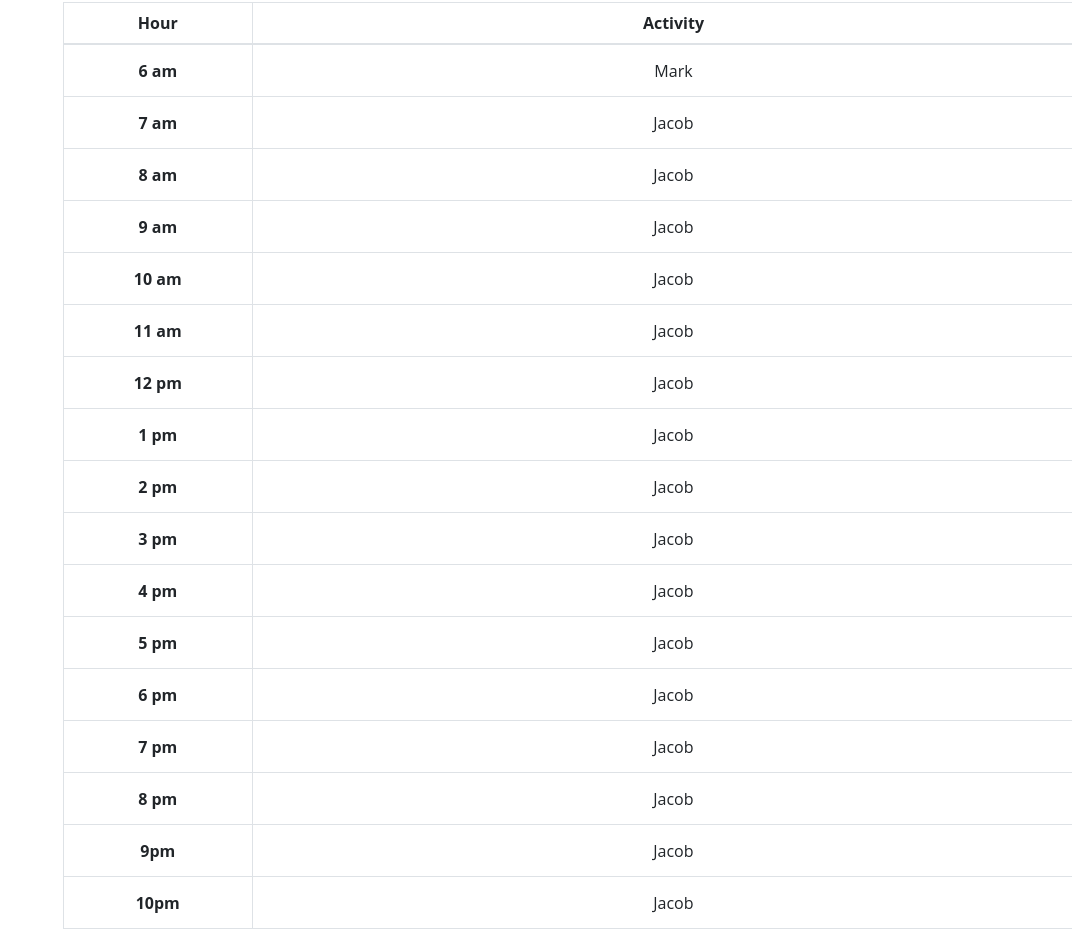
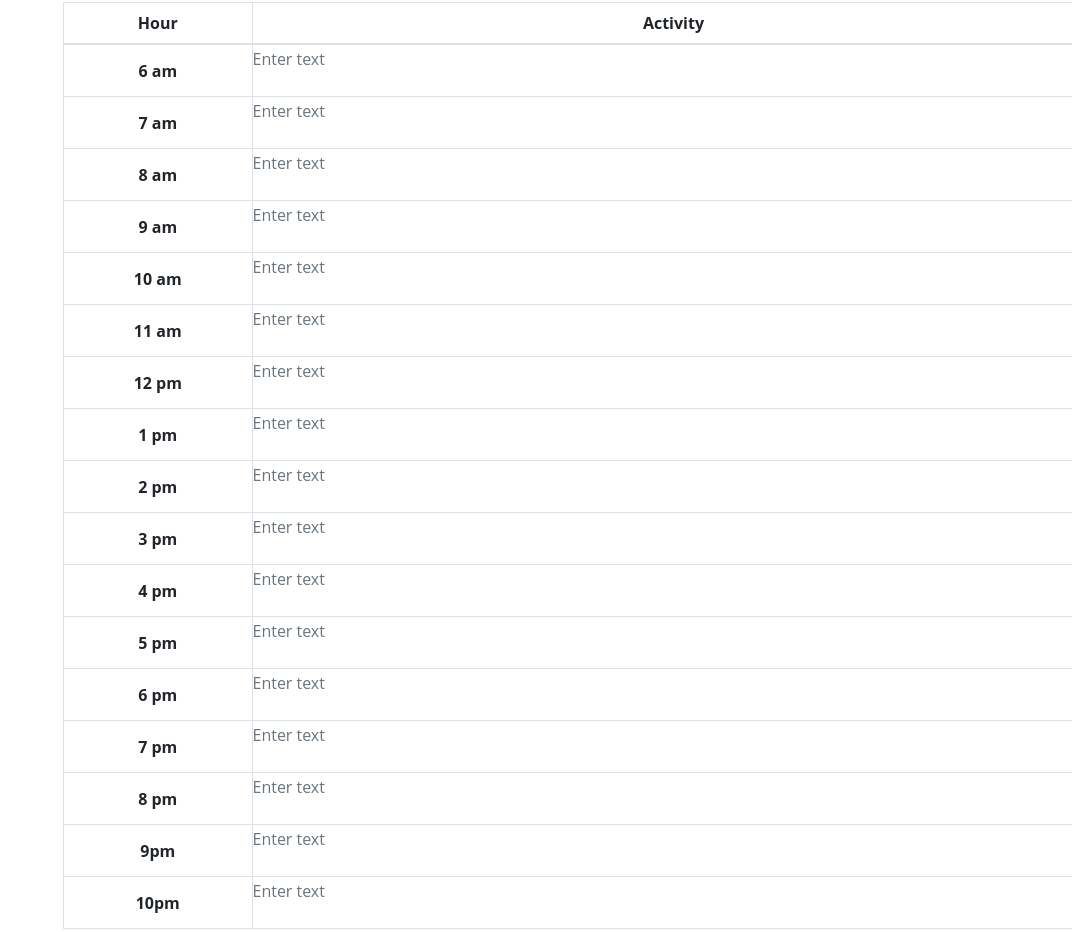
Before and after one commit to EvelynGMaldonado/work_day-scheduler, a plain HTML site: page index.html in a window 1280 px wide. Shown: the part 370-1302 px from the top of the page, without its empty margins (208-1280 px from the left). Drawn offline with nearby package versions, Linux system fonts and the light colour scheme; a web font is replaced by a local one.

Commit message:
working on text area for tasks

```diff
--- a/index.html
+++ b/index.html
@@ -38,87 +38,155 @@
         <tbody>
           <tr>
             <th scope="row" class="vertical">6 am</th>
-            <td class="vertical">Mark</td>
+            <td class="vertical">
+              <div class="input-group" >
+                <textarea class="form-control" style="border: transparent;" id="task" aria-label="With textarea" placeholder="Enter text"></textarea>
+              </div>
+            </td>
             <td><button class="save-icon"><img src="./cloud-check.svg" style="width: 25px; height: auto;" ></button></td>
           </tr>
           <tr>
             <th scope="row" class="vertical">7 am</th>
-            <td class="vertical">Jacob</td>
+            <td class="vertical">
+              <div class="input-group" >
+                <textarea class="form-control" style="border: transparent;" id="task" aria-label="With textarea" placeholder="Enter text"></textarea>
+              </div>
+            </td>
             <td><button class="save-icon"><img src="./cloud-check.svg" style="width: 25px; height: auto;" ></button></td>
           </tr>
           <tr>
             <th scope="row" class="vertical">8 am</th>
-            <td class="vertical">Jacob</td>
+            <td class="vertical">
+              <div class="input-group" >
+                <textarea class="form-control" style="border: transparent;" id="task" aria-label="With textarea" placeholder="Enter text"></textarea>
+              </div>
+            </td>
             <td><button class="save-icon"><img src="./cloud-check.svg" style="width: 25px; height: auto;" ></button></td>
           </tr>
           <tr>
             <th scope="row" class="vertical">9 am</th>
-            <td class="vertical">Jacob</td>
+            <td class="vertical">
+              <div class="input-group" >
+                <textarea class="form-control" style="border: transparent;" id="task" aria-label="With textarea" placeholder="Enter text"></textarea>
+              </div>
+            </td>
             <td><button class="save-icon"><img src="./cloud-check.svg" style="width: 25px; height: auto;" ></button></td>
           </tr>
           <tr>
             <th scope="row" class="vertical">10 am</th>
-            <td class="vertical">Jacob</td>
+            <td class="vertical">
+              <div class="input-group" >
+                <textarea class="form-control" style="border: transparent;" id="task" aria-label="With textarea" placeholder="Enter text"></textarea>
+              </div>
+            </td>
             <td><button class="save-icon"><img src="./cloud-check.svg" style="width: 25px; height: auto;" ></button></td>
           </tr>
           <tr>
             <th scope="row" class="vertical">11 am</th>
-            <td class="vertical">Jacob</td>
+            <td class="vertical">
+              <div class="input-group" >
+                <textarea class="form-control" style="border: transparent;" id="task" aria-label="With textarea" placeholder="Enter text"></textarea>
+              </div>
+            </td>
             <td><button class="save-icon"><img src="./cloud-check.svg" style="width: 25px; height: auto;" ></button></td>
           </tr>
           <tr>
             <th scope="row" class="vertical">12 pm</th>
-            <td class="vertical">Jacob</td>
+            <td class="vertical">
+              <div class="input-group" >
+                <textarea class="form-control" style="border: transparent;" id="task" aria-label="With textarea" placeholder="Enter text"></textarea>
+              </div>
+            </td>
             <td><button class="save-icon"><img src="./cloud-check.svg" style="width: 25px; height: auto;" ></button></td>
           </tr>
           <tr>
             <th scope="row" class="vertical">1 pm</th>
-            <td class="vertical">Jacob</td>
+            <td class="vertical">
+              <div class="input-group" >
+                <textarea class="form-control" style="border: transparent;" id="task" aria-label="With textarea" placeholder="Enter text"></textarea>
+              </div>
+            </td>
             <td><button class="save-icon"><img src="./cloud-check.svg" style="width: 25px; height: auto;" ></button></td>
           </tr>
           <tr>
             <th scope="row" class="vertical">2 pm</th>
-            <td class="vertical">Jacob</td>
+            <td class="vertical">
+              <div class="input-group" >
+                <textarea class="form-control" style="border: transparent;" id="task" aria-label="With textarea" placeholder="Enter text"></textarea>
+              </div>
+            </td>
             <td><button class="save-icon"><img src="./cloud-check.svg" style="width: 25px; height: auto;" ></button></td>
           </tr>
           <tr>
             <th scope="row" class="vertical">3 pm</th>
-            <td class="vertical">Jacob</td>
+            <td class="vertical">
+              <div class="input-group" >
+                <textarea class="form-control" style="border: transparent;" id="task" aria-label="With textarea" placeholder="Enter text"></textarea>
+              </div>
+            </td>
             <td><button class="save-icon"><img src="./cloud-check.svg" style="width: 25px; height: auto;" ></button></td>
           </tr>
           <tr>
             <th scope="row" class="vertical">4 pm</th>
-            <td class="vertical">Jacob</td>
+            <td class="vertical">
+              <div class="input-group" >
+                <textarea class="form-control" style="border: transparent;" id="task" aria-label="With textarea" placeholder="Enter text"></textarea>
+              </div>
+            </td>
             <td><button class="save-icon"><img src="./cloud-check.svg" style="width: 25px; height: auto;" ></button></td>
           </tr>
           <tr>
             <th scope="row" class="vertical">5 pm</th>
-            <td class="vertical">Jacob</td>
+            <td class="vertical">
+              <div class="input-group" >
+                <textarea class="form-control" style="border: transparent;" id="task" aria-label="With textarea" placeholder="Enter text"></textarea>
+              </div>
+            </td>
             <td><button class="save-icon"><img src="./cloud-check.svg" style="width: 25px; height: auto;" ></button></td>
           </tr>
           <tr>
             <th scope="row" class="vertical">6 pm</th>
-            <td class="vertical">Jacob</td>
+            <td class="vertical">
+              <div class="input-group" >
+                <textarea class="form-control" style="border: transparent;" id="task" aria-label="With textarea" placeholder="Enter text"></textarea>
+              </div>
+            </td>
             <td><button class="save-icon"><img src="./cloud-check.svg" style="width: 25px; height: auto;" ></button></td>
           </tr>
           <tr>
             <th scope="row" class="vertical">7 pm</th>
-            <td class="vertical">Jacob</td>
+            <td class="vertical">
+              <div class="input-group" >
+                <textarea class="form-control" style="border: transparent;" id="task" aria-label="With textarea" placeholder="Enter text"></textarea>
+              </div>
+            </td>
             <td><button class="save-icon"><img src="./cloud-check.svg" style="width: 25px; height: auto;" ></button></td>
           </tr>
           <tr>
             <th scope="row" class="vertical">8 pm</th>
-            <td class="vertical">Jacob</td>
+            <td class="vertical">
+              <div class="input-group" >
+                <textarea class="form-control" style="border: transparent;" id="task" aria-label="With textarea" placeholder="Enter text"></textarea>
+              </div>
+            </td>
             <td><button class="save-icon"><img src="./cloud-check.svg" style="width: 25px; height: auto;" ></button></td>
           </tr>
           <tr>
             <th scope="row" class="vertical">9pm</th>
-            <td class="vertical">Jacob</td>
+            <td class="vertical">
+              <div class="input-group" >
+                <textarea class="form-control" style="border: transparent;" id="task" aria-label="With textarea" placeholder="Enter text"></textarea>
+              </div>
+            </td>
             <td><button class="save-icon"><img src="./cloud-check.svg" style="width: 25px; height: auto;" ></button></td>
           </tr>
           <tr>
             <th scope="row" class="vertical">10pm</th>
-            <td class="vertical">Jacob</td>
+            <td class="vertical">
+              <div class="input-group" >
+                <textarea class="form-control" style="border: transparent;" id="task" aria-label="With textarea" placeholder="Enter text"></textarea>
+              </div>
+            </td>
             <td><button class="save-icon"><img src="./cloud-check.svg" style="width: 25px; height: auto;" ></button></td>
           </tr>
         </tbody>
--- a/style.css
+++ b/style.css
@@ -4,13 +4,8 @@ body {
   line-height: 1;
 }
 
-textarea {
-  background: transparent;
-  border: none;
-  resize: none;
-  color: #000000;
-  border-left: 1px solid black;
-  padding: 10px;
+td.vertical {
+  padding:0%;
 }
 
 .container {
@@ -92,3 +87,7 @@ textarea {
   font-size: 20px;
   transition: all 0.3s ease-in-out;
 }
+
+#task {
+  padding: 0%;
+}
```
Also changed, not shown: cloud.svg (added).
